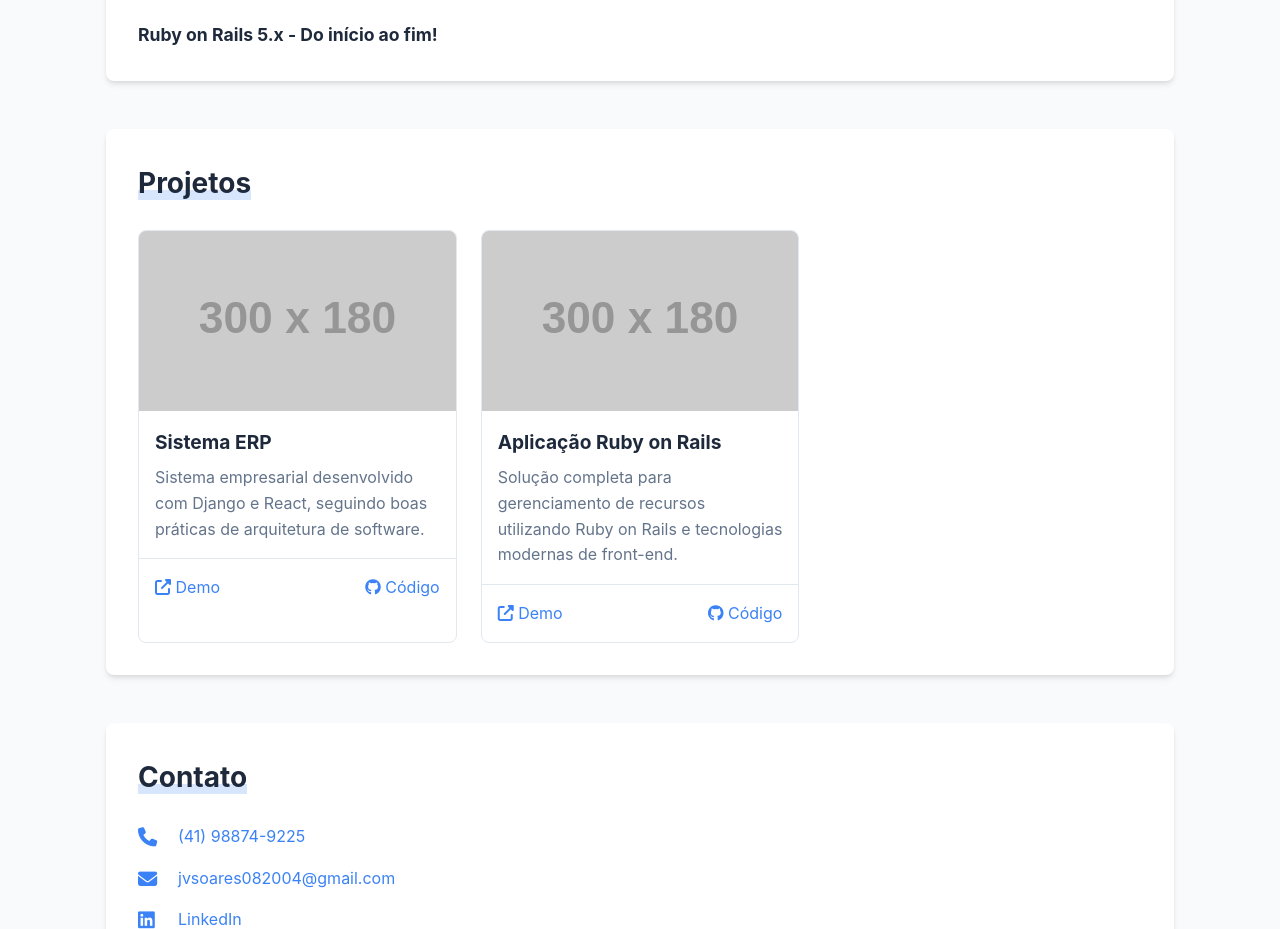
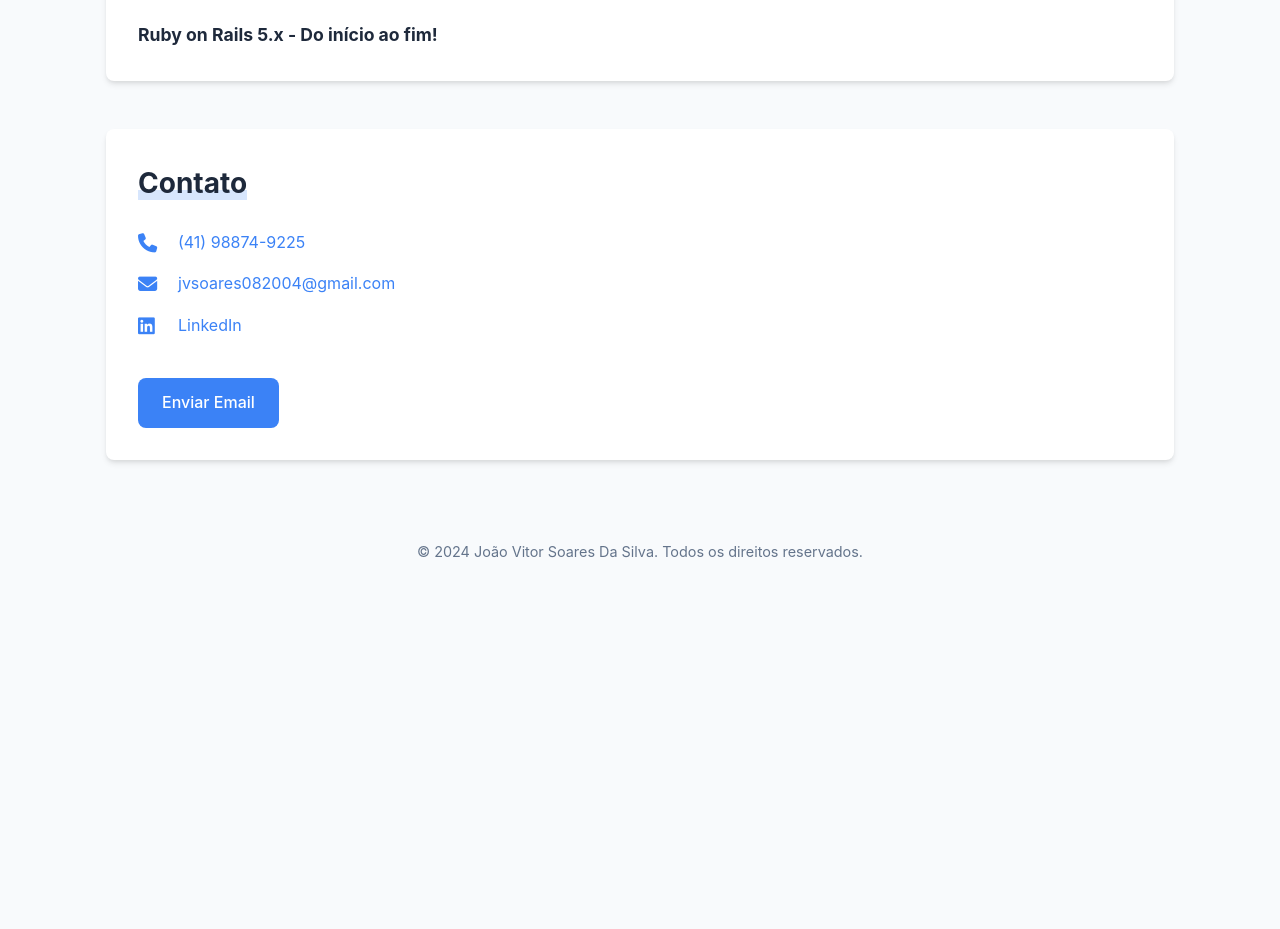
Before and after one commit to hijao08/profile, a plain HTML site: page index.html in a window 1280 px wide. Shown: the part 2408-3337 px from the top of the page. After the commit the page ends 3019 px from the top, so only its background shows below. Drawn offline with Linux system fonts and the light colour scheme; placeholder pictures from the web are drawn by us.

Commit message:
Remover seção de projetos do portfolio

```diff
--- a/index.html
+++ b/index.html
@@ -125,29 +125,6 @@
             </div>
         </section>
 
-        <section class="projects">
-            <h2><span class="highlight">Projetos</span></h2>
-            <div class="project-grid">
-                <div class="project-card">
-                    <div class="project-image"></div>
-                    <h3>Sistema ERP</h3>
-                    <p>Sistema empresarial desenvolvido com Django e React, seguindo boas práticas de arquitetura de software.</p>
-                    <div class="project-links">
-                        <a href="#" target="_blank"><i class="fas fa-external-link-alt"></i> Demo</a>
-                        <a href="#" target="_blank"><i class="fab fa-github"></i> Código</a>
-                    </div>
-                </div>
-                <div class="project-card">
-                    <div class="project-image"></div>
-                    <h3>Aplicação Ruby on Rails</h3>
-                    <p>Solução completa para gerenciamento de recursos utilizando Ruby on Rails e tecnologias modernas de front-end.</p>
-                    <div class="project-links">
-                        <a href="#" target="_blank"><i class="fas fa-external-link-alt"></i> Demo</a>
-                        <a href="#" target="_blank"><i class="fab fa-github"></i> Código</a>
-                    </div>
-                </div>
-            </div>
-        </section>
 
         <section class="contact">
             <h2><span class="highlight">Contato</span></h2>
```
